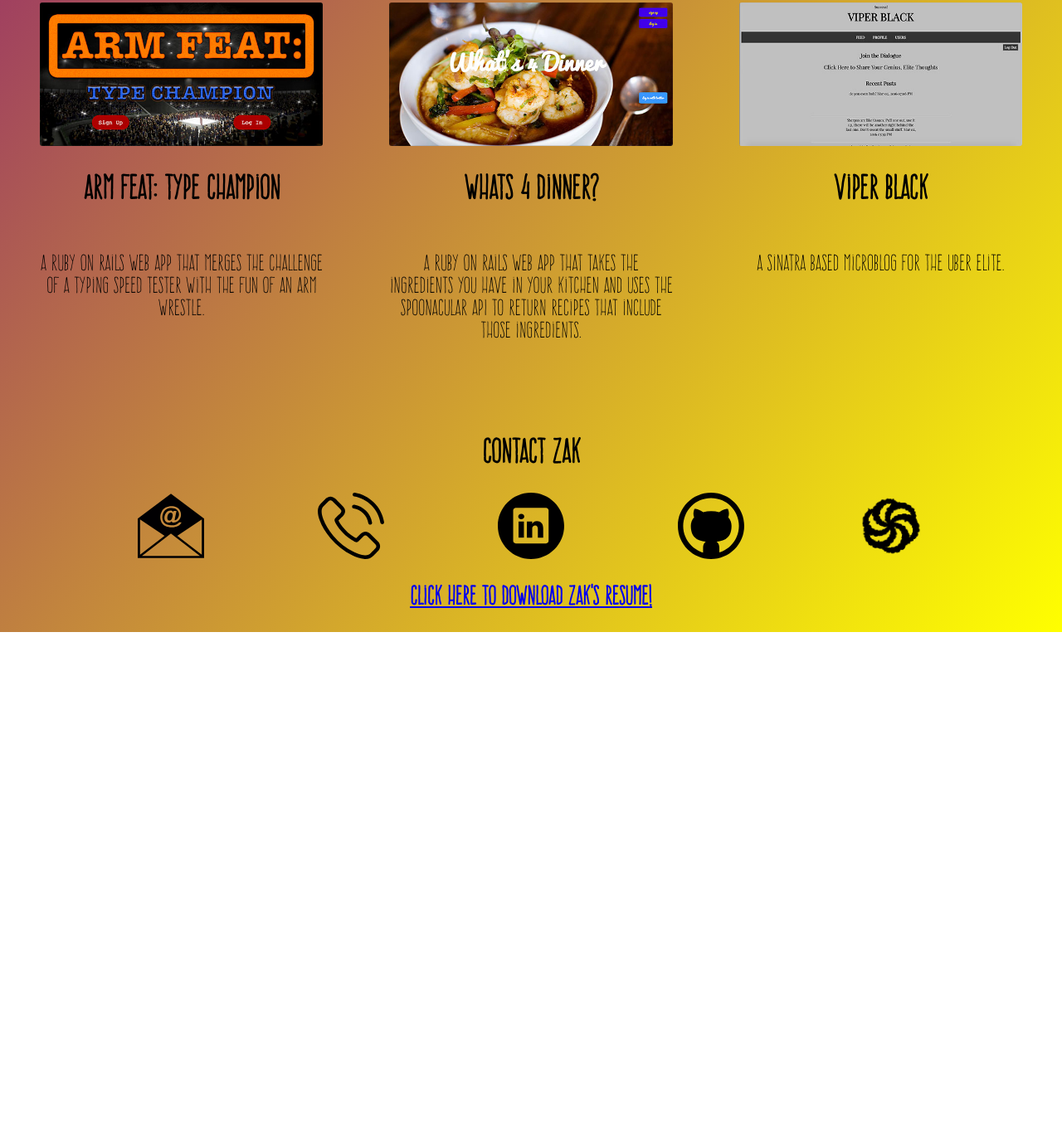
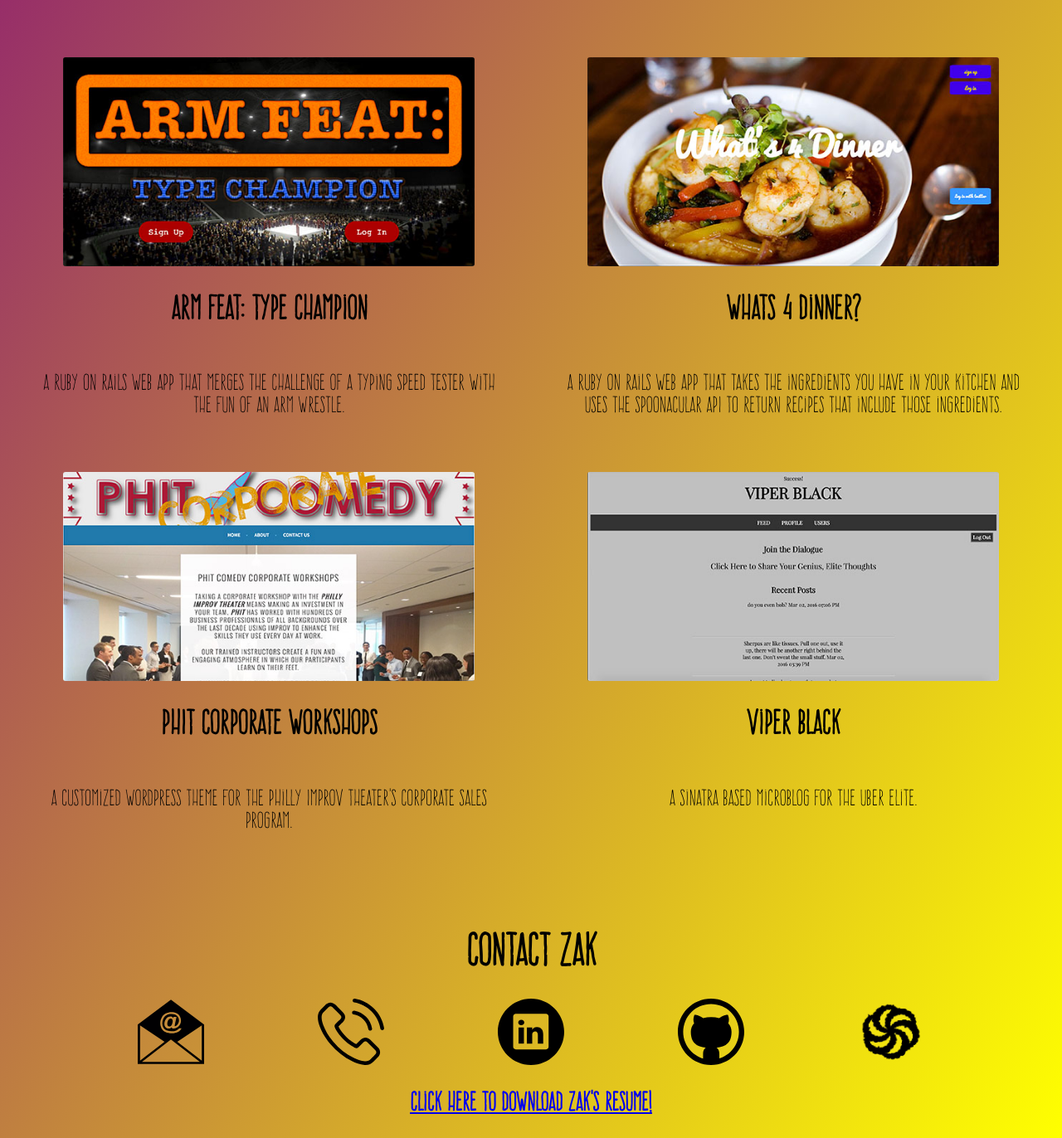
Before and after one commit to beyondtheriver/live_portfolio, a plain HTML site: page home.html in a window 1280 px wide. Shown: the part 779-2151 px from the top of the page at 83% size. Before the commit the page ends 1541 px from the top, so only its background shows below. Drawn offline with nearby package versions, Linux system fonts and the light colour scheme.

Commit message:
added a wordpress project to my examples closes #31

```diff
--- a/home.css
+++ b/home.css
@@ -122,15 +122,19 @@ figure{
    text-align: center;
 }
 #armfeat img{
-   width: 100%;
+   width: 90%;
    border-radius: 3px;
 }
 #whats4dinner img{
-   width: 100%;
+   width: 90%;
    border-radius: 3px;
 }
 #viperblack img{
-   width: 100%;
+   width: 90%;
+   border-radius: 3px;
+}
+#phitcorporate img{
+   width: 90%;
    border-radius: 3px;
 }
 #contact_wrapper{
--- a/home.html
+++ b/home.html
@@ -29,6 +29,7 @@
       </div>
       <div id="news_wrapper">
          <h1>News!</h1>
+         <p>Beta version of PHIT Corporate Workshop Website is <a href="http://phitcorporateblog.wordpress.com">LIVE!</a> - July 30, 2016</p>
          <p>Zachary just graduated from New York Code and Design Academy's Web Development Intensive! - May 3, 2016</p>
          <p>Zachary's newest ruby on rails project, Arm Feat: Type Champion, just went live on heroku! Check out the projects below for more info. - April 30, 2016</p>
       </div>
@@ -48,6 +49,15 @@
                A Ruby on Rails web app that takes the ingredients you have in your kitchen and uses the Spoonacular API to return recipes that include those ingredients.
             </figcaption>
          </figure>
+      </div>
+      <div id="project_preview">
+         <figure id="phitcorporate">
+            <a href="http://phitcorporateblog.wordpress.com"><img class="hvr-grow-shadow" src="phitcorporateblog.jpg" ></a>
+            <figcaption>
+               <h2>PHIT Corporate Workshops</h2><br>
+               A customized Wordpress theme for the Philly Improv Theater's corporate sales program.
+            </figcaption>
+         </figure>
          <figure id="viperblack">
             <a href="http://viperblack.herokuapp.com/"><img src="viperblack.jpg" class="hvr-grow-shadow"></a>
             <figcaption>
@@ -57,7 +67,7 @@
          </figure>
       </div>
       <div id="contact_wrapper">
-         <h2>Contact Zak</h2>
+         <h1>Contact Zak</h1>
          <div id="icon_place">
             <a href="mailto:zuzupis@gmail.com?subject=Web Development"><img id="icons" class="hvr-buzz" src="icon_email.svg"></a>
             <div id="icons" class="phone_number">215-208-0140</div>
--- a/home.js
+++ b/home.js
@@ -1,4 +1,5 @@
 $(document).ready(function(){
+   //footer phone number animation
    $(".phone_number").hover(function(){
       $(".phone_number_text").show();
    }, function(){
```
Also changed, not shown: phitcorporateblog.jpg (added), 1 other file.
